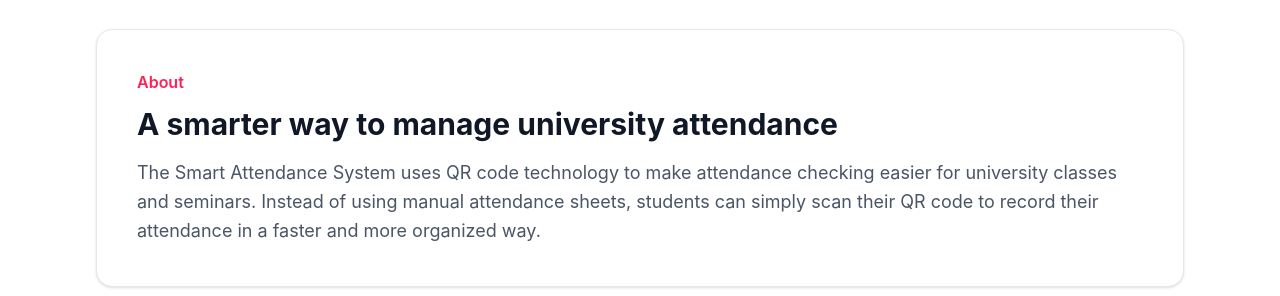
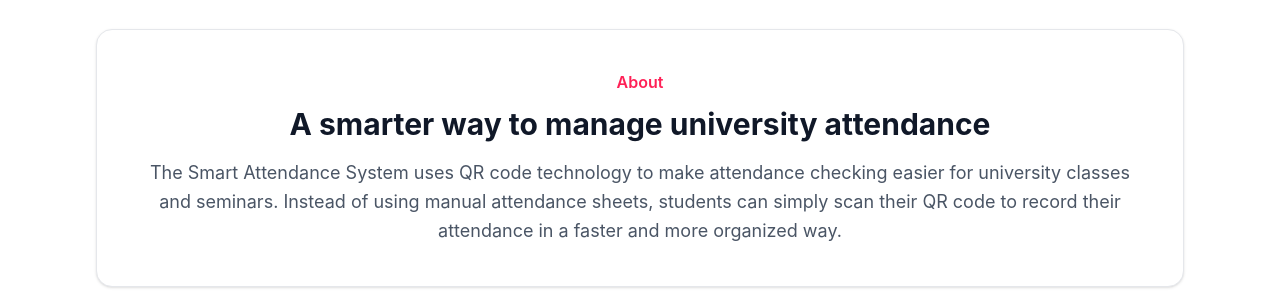
Before and after one commit to ty202500368-yabs/scanner-app, a React (Vite) app: page / in a window 1280 px wide. Shown: the part 609-905 px from the top of the page. Built offline with nearby package versions, Linux system fonts and the light colour scheme.

Commit message:
align the text into center

```diff
--- a/src/components/Main.jsx
+++ b/src/components/Main.jsx
@@ -99,15 +99,15 @@ function Main(){
             {/* About Section */}
             <section className="max-w-6xl mx-auto px-6 lg:px-8 py-16">
                 <div className="bg-white rounded-2xl shadow-sm border border-gray-200 p-8 md:p-10">
-                <span className="text-[oklch(64.5%_0.246_16.439)] font-semibold">
+                <span className="text-[oklch(64.5%_0.246_16.439)] font-semibold justify-center flex items-center text-center">
                     About
                 </span>
 
-                <h2 className="text-3xl font-bold text-gray-900 mt-3 mb-4">
+                <h2 className="text-3xl font-bold text-gray-900 mt-3 mb-4 justify-center flex items-center text-center">
                     A smarter way to manage university attendance
                 </h2>
 
-                <p className="text-gray-600 text-lg leading-relaxed">
+                <p className="text-gray-600 text-lg leading-relaxed justify-center flex items-center text-center">
                     The Smart Attendance System uses QR code technology to make
                     attendance checking easier for university classes and seminars.
                     Instead of using manual attendance sheets, students can simply scan
```
